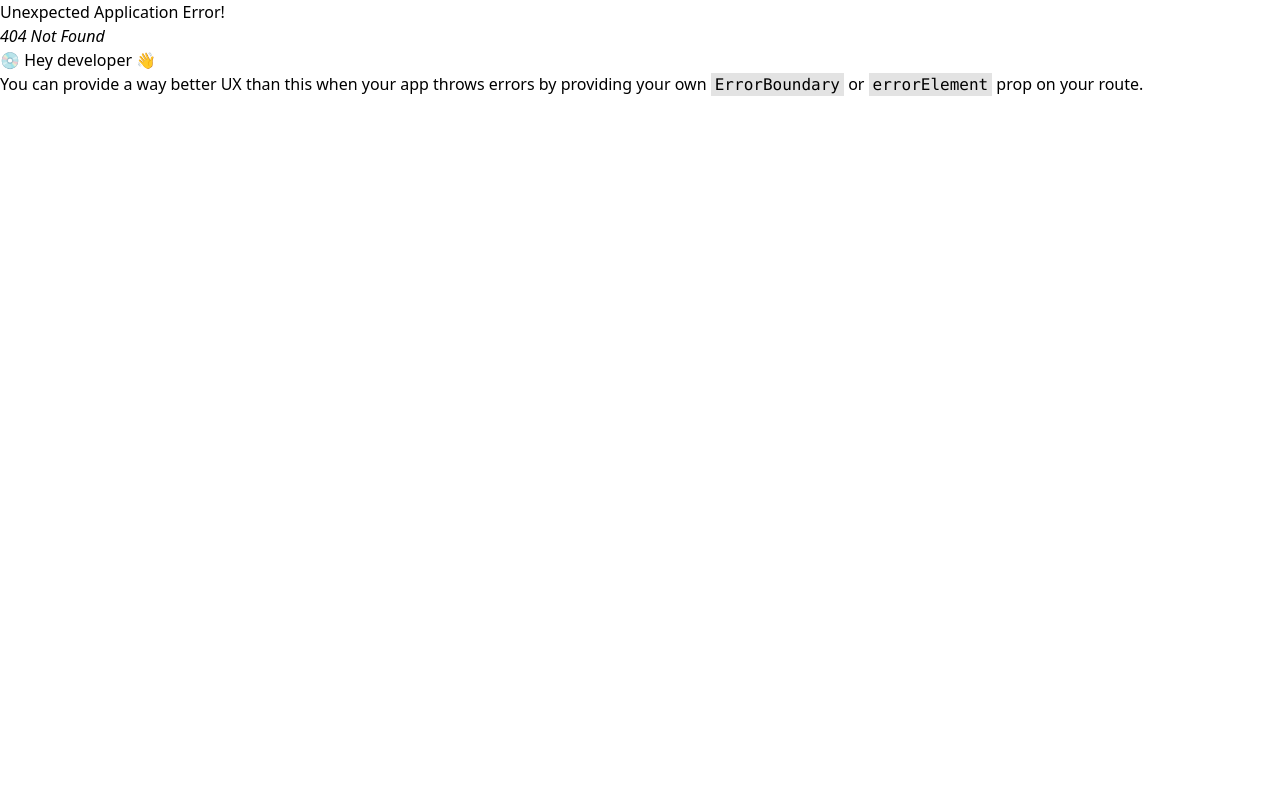
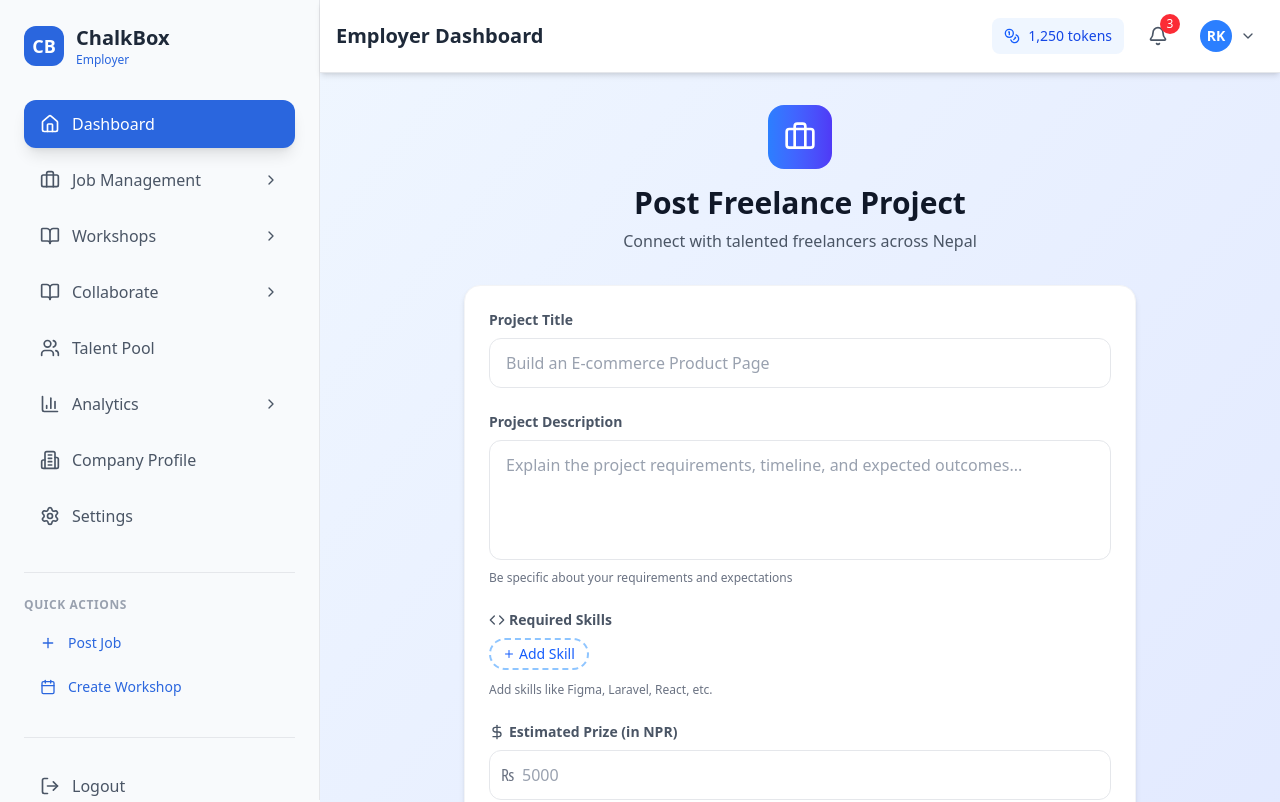
Before and after one commit to nischaljs/trionerd_iicquest, a React (Vite) app in the folder frontend/: page /employer-dashboard/post-job in a window 1280 px wide. Before the commit this address had no page. Shown: the top 802 px of the page. Built offline with nearby package versions, Linux system fonts and the light colour scheme.

Commit message:
sidebar links fixed

```diff
--- a/frontend/src/App.jsx
+++ b/frontend/src/App.jsx
@@ -39,7 +39,7 @@ const App = () => {
           element: <Collaboration />
         },
         {
-          path: "/employer-dashboard/post-freelance-project",
+          path: "/employer-dashboard/post-job",
           element: <FreelanceProjectForm />,
         }
       ],
--- a/frontend/src/components/edasboard/Collaboration.jsx
+++ b/frontend/src/components/edasboard/Collaboration.jsx
@@ -166,7 +166,7 @@ const Collaboration = () => {
 
             {/* Required Skills */}
             <div>
-              <label className="block text-lg font-semibold text-gray-900 mb-3 flex items-center">
+              <label className="text-lg font-semibold text-gray-900 mb-3 flex items-center">
                 <Code className="w-5 h-5 mr-2" style={{color: '#2A66DE'}} />
                 Required Skills
               </label>
@@ -244,7 +244,7 @@ const Collaboration = () => {
 
             {/* Project Goals */}
             <div>
-              <label className="block text-lg font-semibold text-gray-900 mb-3 flex items-center">
+              <label className="text-lg font-semibold text-gray-900 mb-3 flex items-center">
                 <Target className="w-5 h-5 mr-2" style={{color: '#2A66DE'}} />
                 Project Goals
               </label>
@@ -304,7 +304,7 @@ const Collaboration = () => {
 
             {/* Description */}
             <div>
-              <label className="block text-lg font-semibold text-gray-900 mb-3 flex items-center">
+              <label className="text-lg font-semibold text-gray-900 mb-3 flex items-center">
                 <FileText className="w-5 h-5 mr-2" style={{color: '#2A66DE'}} />
                 Description
               </label>
@@ -323,7 +323,7 @@ const Collaboration = () => {
 
             {/* Contribution Guidelines */}
             <div>
-              <label className="block text-lg font-semibold text-gray-900 mb-3 flex items-center">
+              <label className="text-lg font-semibold text-gray-900 mb-3 flex items-center">
                 <Users className="w-5 h-5 mr-2" style={{color: '#2A66DE'}} />
                 Contribution Guidelines
               </label>
@@ -342,7 +342,7 @@ const Collaboration = () => {
 
             {/* Good First Issues */}
             <div>
-              <label className="block text-lg font-semibold text-gray-900 mb-3 flex items-center">
+              <label className="text-lg font-semibold text-gray-900 mb-3 flex items-center">
                 <CheckCircle className="w-5 h-5 mr-2" style={{color: '#2A66DE'}} />
                 Good First Issues
               </label>
--- a/frontend/src/components/edasboard/FreelanceProjectForm .jsx
+++ b/frontend/src/components/edasboard/FreelanceProjectForm .jsx
@@ -88,7 +88,7 @@ const FreelanceProjectForm = () => {
 
   return (
     <div className="min-h-screen bg-gradient-to-br from-blue-50 to-indigo-100 py-8 px-4 sm:px-6 lg:px-8">
-      <div className="max-w-xl mx-auto">
+      <div className="max-w-2xl mx-auto">
         {/* Header */}
         <div className="text-center mb-8">
           <div className="w-16 h-16 bg-gradient-to-r from-blue-500 to-indigo-600 rounded-2xl flex items-center justify-center mx-auto mb-4">
--- a/frontend/src/components/edasboard/Sidebar.jsx
+++ b/frontend/src/components/edasboard/Sidebar.jsx
@@ -64,11 +64,11 @@ const Sidebar = ({ isOpen, onClose, isMobile, activeRoute = "dashboard" }) => {
       hasDropdown: true,
       subItems: [
         {
-          id: "employer-dashboard/post-open-source-project",
+          id: "post-open-source-project",
           label: "Create open source project",
         },
         {
-          id: "employer-dashboard/opensource-contributer",
+          id: "opensource-contributer",
           label: "Contributer",
         },
       ],
@@ -210,7 +210,7 @@ const Sidebar = ({ isOpen, onClose, isMobile, activeRoute = "dashboard" }) => {
                       return (
                         <Link
                           key={subItem.id}
-                          to={`/employer/${subItem.id}`}
+                          to={`/employer-dashboard/${subItem.id}`}
                           className={`flex items-center space-x-3 px-4 py-2 rounded-lg transition-all duration-200 ${
                             isSubActive
                               ? "font-medium text-white"
```
